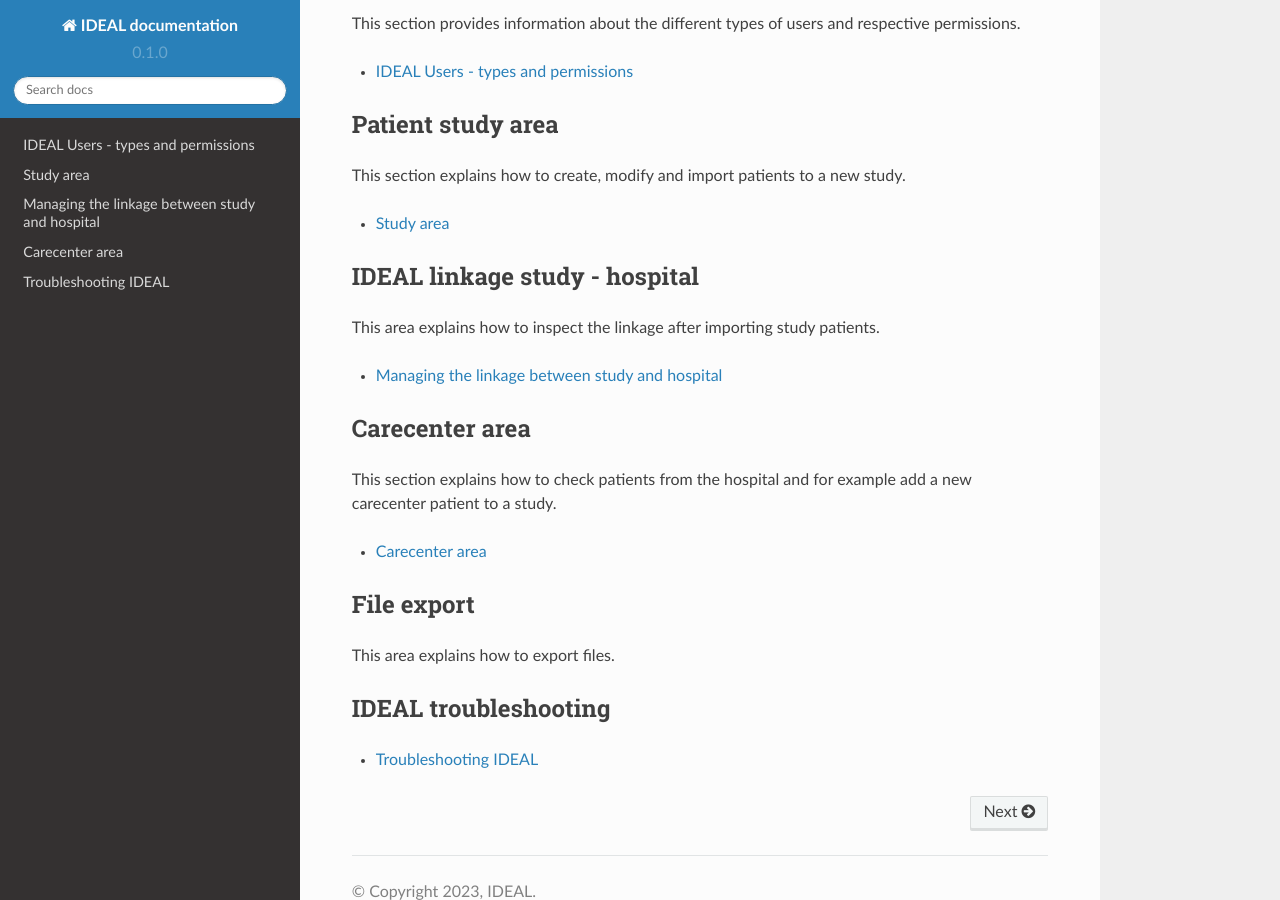
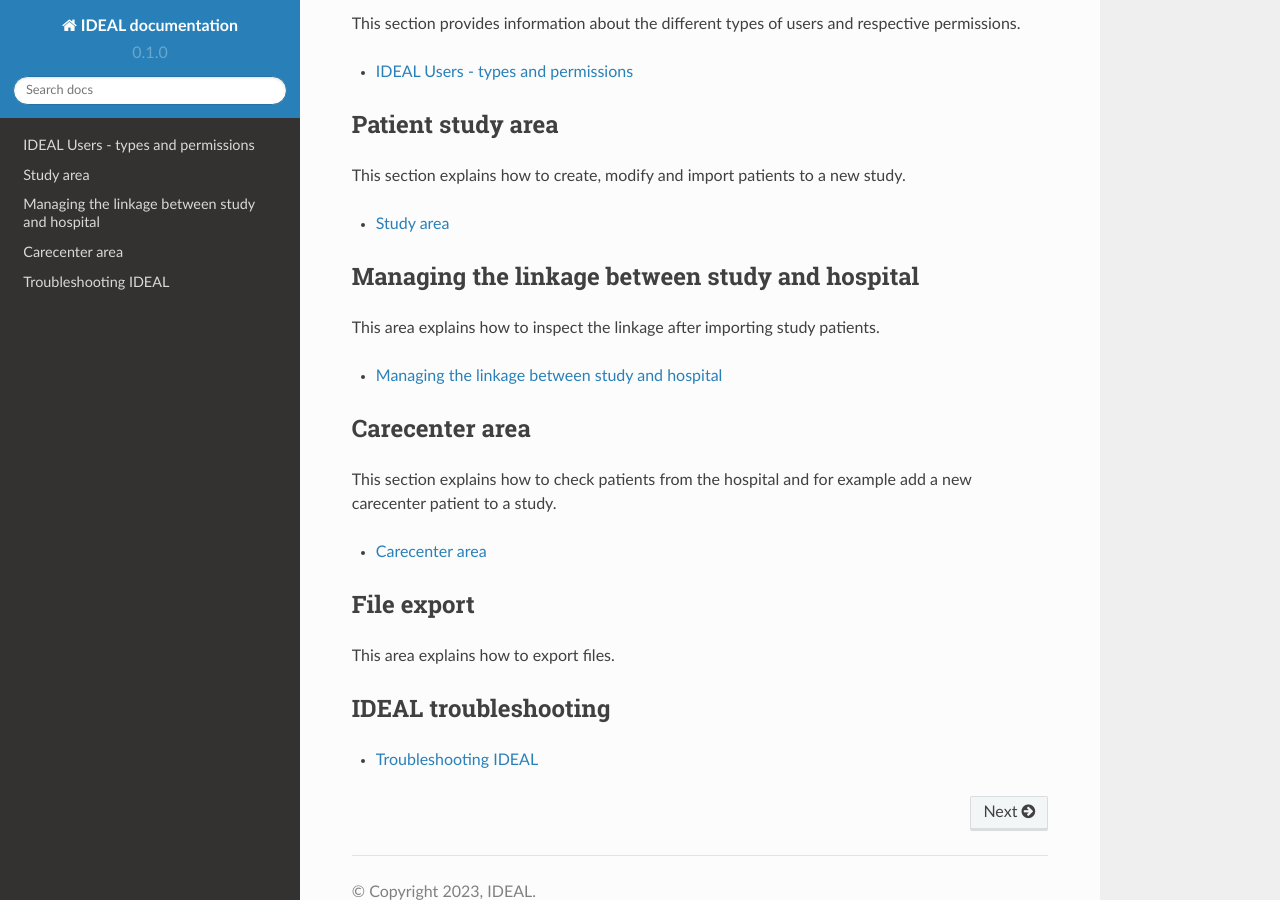
Before and after one commit to Nynuphar/IDEAL-doc, a Sphinx documentation site: the page built from docs/source/index.rst, in a window 1280 px wide and 900 px high, scrolled down 902 px. Built offline with Sphinx 7.4.7 and the Read the Docs theme 2.0.0, drawn with Linux system fonts in a browser that asks for light colours; pages that are not in the unit, such as notebooks, are missing from menus.

Commit message:
Update index.rst

```diff
--- a/docs/source/index.rst
+++ b/docs/source/index.rst
@@ -54,8 +54,8 @@ This section explains how to create, modify and import patients to a new study.
 
    study
 
-IDEAL linkage study - hospital
-**********************************
+Managing the linkage between study and hospital
+**************************************************
 
 This area explains how to inspect the linkage after importing study patients.
 
```
